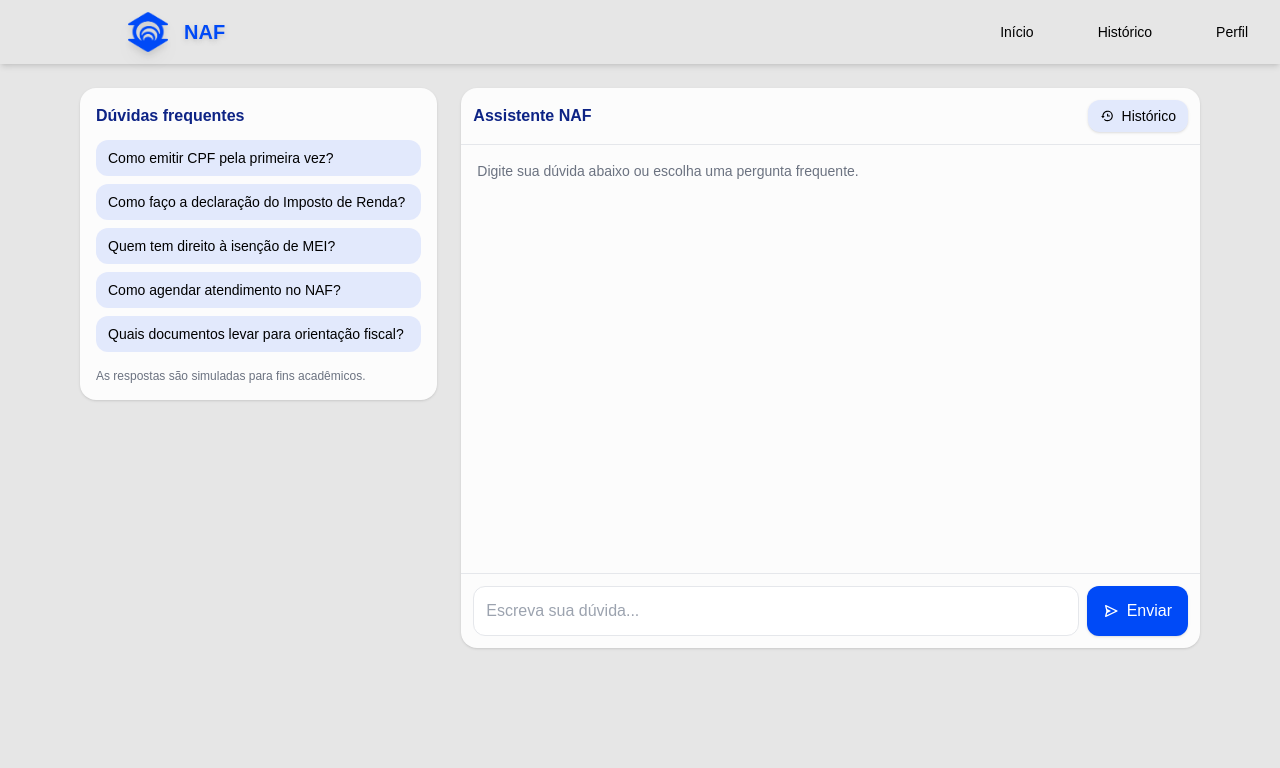
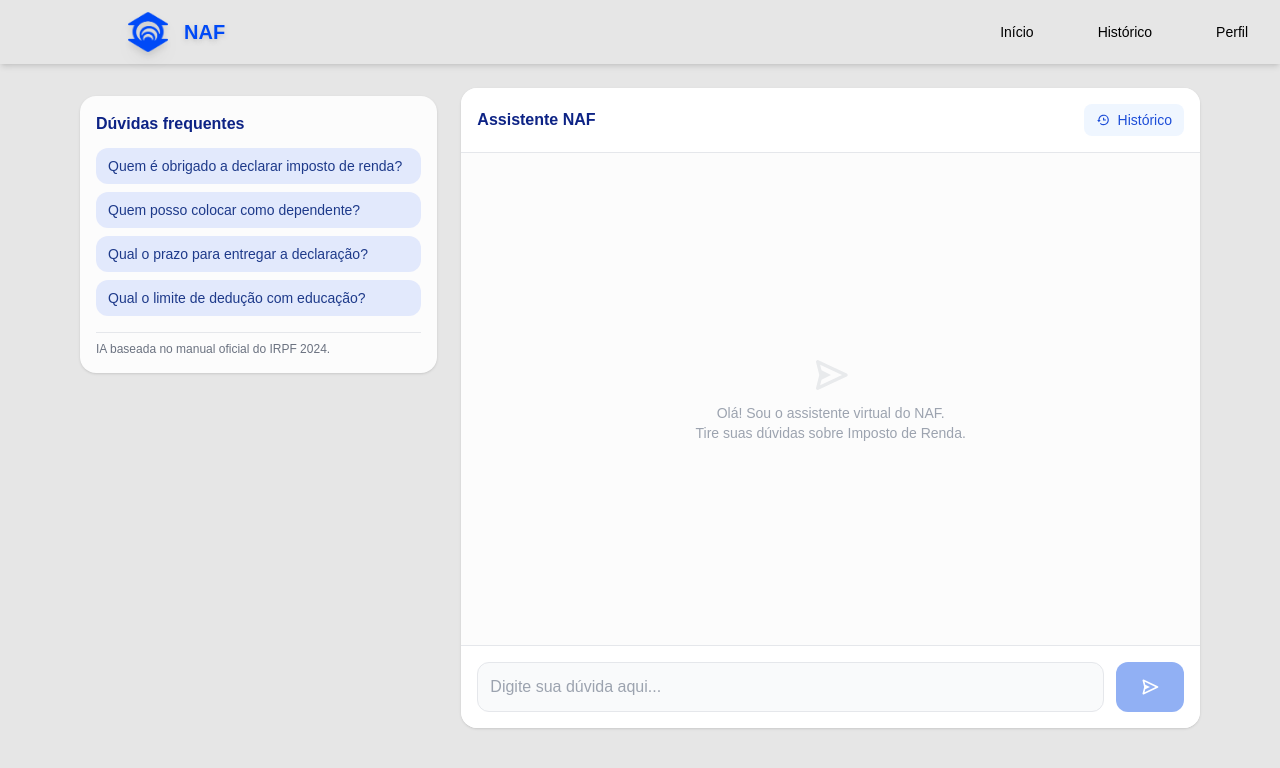
Before and after one commit to NycolleM/ChatBot_DevWeb, a React (Vite) app: page /telachat in a window 1280 px wide. Shown: the top 768 px of the page. Built offline with nearby package versions, Linux system fonts and the light colour scheme; what @react-pdf/renderer would draw is missing.

Commit message:
conserto do codigo

```diff
--- a/src/pages/TelaChat.jsx
+++ b/src/pages/TelaChat.jsx
@@ -1,26 +1,25 @@
-import React, { useEffect, useMemo, useRef, useState } from 'react';
+import React, { useEffect, useRef, useState } from 'react';
 import { Link } from 'react-router-dom';
-import { BiSend, BiHistory } from 'react-icons/bi';
+import { BiSend, BiTrash, BiHistory } from 'react-icons/bi';
+import axios from 'axios';
 import uniforlogo from '../imagens/uniforlogo.png';
 
 const FAQ = [
-  'Como emitir CPF pela primeira vez?',
-  'Como faço a declaração do Imposto de Renda?',
-  'Quem tem direito à isenção de MEI?',
-  'Como agendar atendimento no NAF?',
-  'Quais documentos levar para orientação fiscal?'
+  'Quem é obrigado a declarar imposto de renda?',
+  'Quem posso colocar como dependente?',
+  'Qual o prazo para entregar a declaração?',
+  'Qual o limite de dedução com educação?',
 ];
 
-function respostaSimulada(pergunta) {
-  const p = pergunta.toLowerCase();
-  if (p.includes('cpf')) return 'Para primeira via do CPF, leve documento oficial com foto e certidão de nascimento. No NAF, orientamos o passo a passo e o agendamento.';
-  if (p.includes('imposto') || p.includes('renda')) return 'A declaração do IR depende de sua renda e bens. No NAF, orientamos gratuitamente: traga informes de rendimento, comprovantes de despesas e documentos pessoais.';
-  if (p.includes('mei')) return 'MEI possui isenção de tributos federais (exceto INSS/ISS/ICMS conforme atividade). Podemos orientar a formalização e as obrigações mensais (DAS).';
-  if (p.includes('agend')) return 'O agendamento do NAF ocorre via portal da Unifor ou presencialmente no balcão do NAF. Horário: seg-sex, 8h-17h.';
-  if (p.includes('document')) return 'Documentos básicos: RG/CPF, comprovante de residência, e materiais relacionados à demanda (ex.: informes, notas, recibos).';
-  return 'Registro sua dúvida! Um(a) aluno(a) do NAF responderá com orientação conforme sua necessidade. Para casos específicos, recomendaremos atendimento presencial.';
-}
-function salvarOuAtualizarHistorico(session) {
+export default function TelaChat() {
+  const [msg, setMsg] = useState('');
+  const [mensagens, setMensagens] = useState([]);
+  const [sessionId, setSessionId] = useState(null);
+  const [userInfo, setUserInfo] = useState(null);
+  const [loading, setLoading] = useState(false);
+  const endRef = useRef(null);
+
+  function salvarOuAtualizarHistorico(session) {
   const all = JSON.parse(localStorage.getItem('naf_chat_historico') || '[]');
   const existingIndex = all.findIndex(item => item.id === session.id);
 
@@ -32,14 +31,6 @@ function salvarOuAtualizarHistorico(session) {
 
   localStorage.setItem('naf_chat_historico', JSON.stringify(all.slice(0, 100)));
 }
-
-export default function TelaChat() {
-  const [msg, setMsg] = useState('');
-  const [mensagens, setMensagens] = useState([]);
-  const [sessionId, setSessionId] = useState(null);
-  const [userInfo, setUserInfo] = useState(null);
-  const endRef = useRef(null);
-
   useEffect(() => {
     const info = localStorage.getItem('userInfo');
     if (info) {
@@ -47,7 +38,7 @@ export default function TelaChat() {
     }
   }, []);
 
-  useEffect(() => {
+   useEffect(() => {
     if (mensagens.length === 0) {
       return;
     }
@@ -65,20 +56,44 @@ export default function TelaChat() {
     };
     salvarOuAtualizarHistorico(session);
 
-  },
+  },    [mensagens, userInfo]);
 
-    [mensagens, userInfo]);
-  useEffect(() => {
-    endRef.current?.scrollIntoView({ behavior: 'smooth' });
-  }, [mensagens]);
-
-  function enviar(texto) {
+  async function enviar(texto) {
     const pergunta = (texto ?? msg).trim();
     if (!pergunta) return;
-    const nova = { role: 'user', text: pergunta, ts: Date.now() };
-    const resposta = { role: 'bot', text: respostaSimulada(pergunta), ts: Date.now() + 1 };
-    setMensagens(prev => [...prev, nova, resposta]);
+    const novaUsuario = { role: 'user', text: pergunta, ts: Date.now() };
+    setMensagens(prev => [...prev, novaUsuario]);
     setMsg('');
+    setLoading(true);
+
+    try {
+      const payload = {
+        pergunta: pergunta,
+        usuarioId: userInfo?._id || userInfo?.id,
+        chatId: sessionId
+      };
+
+      const response = await axios.post('http://localhost:3000/api/ia/chat', payload);
+
+      const textoResposta = response.data.resposta || "Não recebi uma resposta válida.";
+
+      if (response.data.chatId) {
+        setSessionId(response.data.chatId);
+      }
+      const respostaBot = { role: 'bot', text: textoResposta, ts: Date.now() + 1 };
+      setMensagens(prev => [...prev, respostaBot]);
+
+    } catch (error) {
+      console.error("Erro na requisição:", error);
+      const erroBot = {
+        role: 'bot',
+        text: "⚠️ Desculpe, não consegui conectar ao servidor do NAF. Verifique se você está logado.",
+        ts: Date.now() + 1
+      };
+      setMensagens(prev => [...prev, erroBot]);
+    } finally {
+      setLoading(false);
+    }
   }
 
   return (
@@ -86,68 +101,102 @@ export default function TelaChat() {
 
       <nav className="bg-[#e6e6e6ff] shadow-md sticky top-0 z-50">
         <div className="flex items-center justify-between h-16">
-          <div className="flex items-center space-x-4 mx-32">
+          <div className="flex items-center space-x-4 mx-4 md:mx-32">
             <img src={uniforlogo} alt="Logo NAF" className="h-10 w-10 drop-shadow-lg" />
             <span className="text-primary text-xl font-bold [text-shadow:_0_2px_4px_rgb(168_168_168_/_0.5)]">NAF</span>
           </div>
           <div className="hidden md:flex items-center text-sm">
-            <a href="/telaacesso" className="mx-6 p-2">Início</a>
-            <Link to="/telahistorico" className="mx-6 p-2">Histórico</Link>
-            <Link to="/telaperfil" className="mx-6 p-2">Perfil</Link>
+            <Link to="/telaacesso" className="mx-6 p-2 hover:text-blue-800 transition">Início</Link>
+            <Link to="/telahistorico" className="mx-6 p-2 hover:text-blue-800 transition">Histórico</Link>
+            <Link to="/telaperfil" className="mx-6 p-2 hover:text-blue-800 transition">Perfil</Link>
           </div>
         </div>
       </nav>
-
       <main className="max-w-6xl mx-auto px-4 py-6 grid md:grid-cols-3 gap-6">
 
-        <aside className="bg-[#fcfcfc] rounded-2xl shadow p-4 h-fit md:sticky md:top-20">
+        <aside className="bg-[#fcfcfc] rounded-2xl shadow p-4 h-fit md:sticky md:top-24">
           <h2 className="text-[#0d2385] font-semibold mb-3">Dúvidas frequentes</h2>
           <div className="space-y-2">
             {FAQ.map((f, i) => (
-              <button key={i} onClick={() => enviar(f)} className="w-full text-left rounded-xl px-3 py-2 bg-primary/10 hover:bg-primary/15 transition text-sm">{f}</button>
+              <button
+                key={i}
+                onClick={() => enviar(f)}
+                disabled={loading}
+                className="w-full text-left rounded-xl px-3 py-2 bg-primary/10 hover:bg-primary/20 transition text-sm text-blue-900 disabled:opacity-50"
+              >
+                {f}
+              </button>
             ))}
           </div>
-          <div className="mt-4 text-xs text-gray-500">As respostas são simuladas para fins acadêmicos.</div>
+          <div className="mt-4 text-xs text-gray-500 border-t pt-2">
+            IA baseada no manual oficial do IRPF 2024.
+          </div>
         </aside>
+        <section className="md:col-span-2 bg-[#fcfcfc] rounded-2xl shadow flex flex-col h-[70vh] md:h-[80vh]">
 
-        <section className="md:col-span-2 bg-[#fcfcfc] rounded-2xl shadow flex flex-col min-h-[70vh]">
-          <div className="flex items-center justify-between p-3 border-b">
-            <div className="font-semibold text-[#0d2385]">Assistente NAF</div>
+          <div className="flex items-center justify-between p-4 border-b bg-white rounded-t-2xl">
+            <div className="font-semibold text-[#0d2385] flex flex-col">
+              <span>Assistente NAF</span>
+              {userInfo && <span className="text-xs text-gray-400 font-normal">Olá, {userInfo.nome}</span>}
+            </div>
             <div className="flex gap-2">
-
-              <Link to="/telahistorico" className="inline-flex items-center gap-2 px-3 py-1.5 rounded-xl bg-primary/10 hover:bg-primary/15 text-sm shadow"><BiHistory /> Histórico</Link>
+              <Link
+                to="/telahistorico"
+                className="inline-flex items-center gap-2 px-3 py-1.5 rounded-lg bg-blue-50 hover:bg-blue-100 text-sm text-blue-700 transition"
+              >
+                <BiHistory /> Histórico
+              </Link>
             </div>
           </div>
-
-          <div className="flex-1 overflow-y-auto p-4 space-y-3">
+          <div className="flex-1 overflow-y-auto p-4 space-y-4 scroll-smooth">
             {mensagens.length === 0 && (
-              <div className="text-sm text-gray-500">
-                Digite sua dúvida abaixo ou escolha uma pergunta frequente.
+              <div className="flex flex-col items-center justify-center h-full text-gray-400 text-sm">
+                <BiSend size={40} className="mb-2 opacity-20" />
+                <p>Olá! Sou o assistente virtual do NAF.</p>
+                <p>Tire suas dúvidas sobre Imposto de Renda.</p>
               </div>
             )}
-            {mensagens.map((m, idx) => {
-              const isUser = m.role === 'user';
-              return (
+
+            {mensagens.map((m, idx) => (
+              <div key={idx} className={`flex ${m.role === 'user' ? 'justify-end' : 'justify-start'}`}>
                 <div
-                  key={idx}
-                  className={`flex ${isUser ? 'justify-end' : 'justify-start'}`}>
-                  <div
-                    className={[
-                      "inline-block max-w-[80%] rounded-2xl px-4 py-2 shadow", isUser
-                        ? "bg-primary text-white"            // Usuário (direita)
-                        : "bg-gray-100 text-gray-800"        // Bot (esquerda)
-                    ].join(" ")}
-                    style={{ wordBreak: 'break-word' }}>
-                    {m.text}</div>
-                </div>);
-            })}
+                  className={`max-w-[85%] rounded-2xl px-4 py-3 shadow-sm whitespace-pre-wrap text-sm leading-relaxed
+                    ${m.role === 'user'
+                      ? 'bg-blue-600 text-white rounded-br-none'
+                      : 'bg-white border border-gray-100 text-gray-800 rounded-bl-none'}`}
+                >
+                  {m.text}
+                </div>
+              </div>
+            ))}
 
+            {loading && (
+              <div className="flex justify-start">
+                <div className="bg-gray-50 border border-gray-100 text-gray-500 rounded-2xl rounded-bl-none px-4 py-2 shadow-sm w-fit text-xs italic flex items-center gap-2">
+                  <span className="animate-pulse">●</span>
+                  <span className="animate-pulse delay-75">●</span>
+                  <span className="animate-pulse delay-150">●</span>
+                  Digitando...
+                </div>
+              </div>
+            )}
             <div ref={endRef} />
           </div>
-
-          <form className="p-3 border-t flex gap-2" onSubmit={(e) => { e.preventDefault(); enviar(); }}>
-            <input className="flex-1 rounded-xl border p-3" placeholder="Escreva sua dúvida..." value={msg} onChange={e => setMsg(e.target.value)} />
-            <button type="submit" className="rounded-xl px-4 py-2 bg-primary hover:bg-[#003bc7] text-white shadow inline-flex items-center gap-2"><BiSend /> Enviar</button>
+          <form className="p-4 border-t bg-white rounded-b-2xl flex gap-3" onSubmit={(e) => { e.preventDefault(); enviar(); }}>
+            <input
+              className="flex-1 rounded-xl border border-gray-200 bg-gray-50 p-3 outline-none focus:border-blue-500 focus:ring-2 focus:ring-blue-100 transition disabled:opacity-50"
+              placeholder={loading ? "Aguarde a resposta..." : "Digite sua dúvida aqui..."}
+              value={msg}
+              onChange={e => setMsg(e.target.value)}
+              disabled={loading}
+            />
+            <button
+              type="submit"
+              disabled={loading || !msg.trim()}
+              className="rounded-xl px-6 py-2 bg-blue-600 hover:bg-blue-700 text-white shadow-lg shadow-blue-200 inline-flex items-center gap-2 transition transform active:scale-95 disabled:opacity-50 disabled:cursor-not-allowed disabled:shadow-none"
+            >
+              <BiSend size={20} />
+            </button>
           </form>
 
         </section>
```
Also changed, not shown: src/pages/TelaHistorico.jsx (+5 -5 lines).
